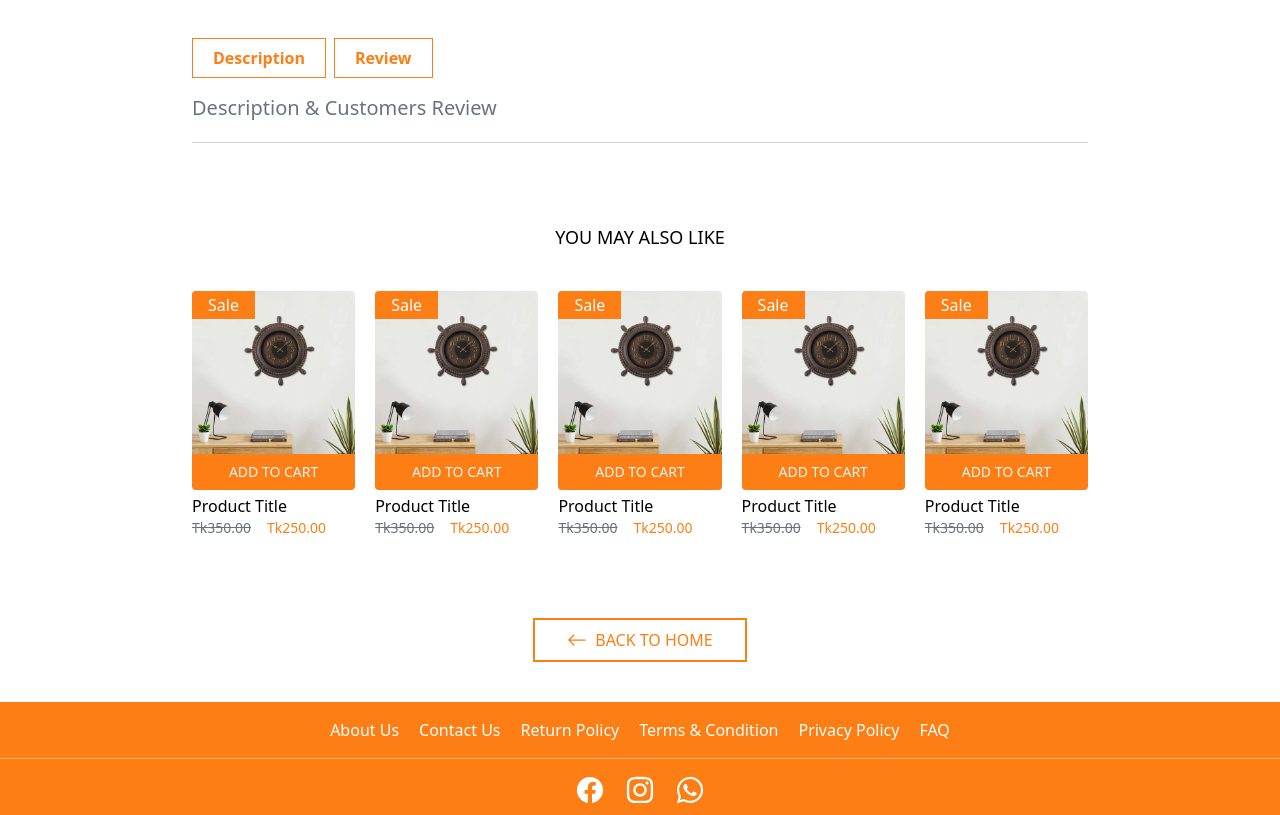
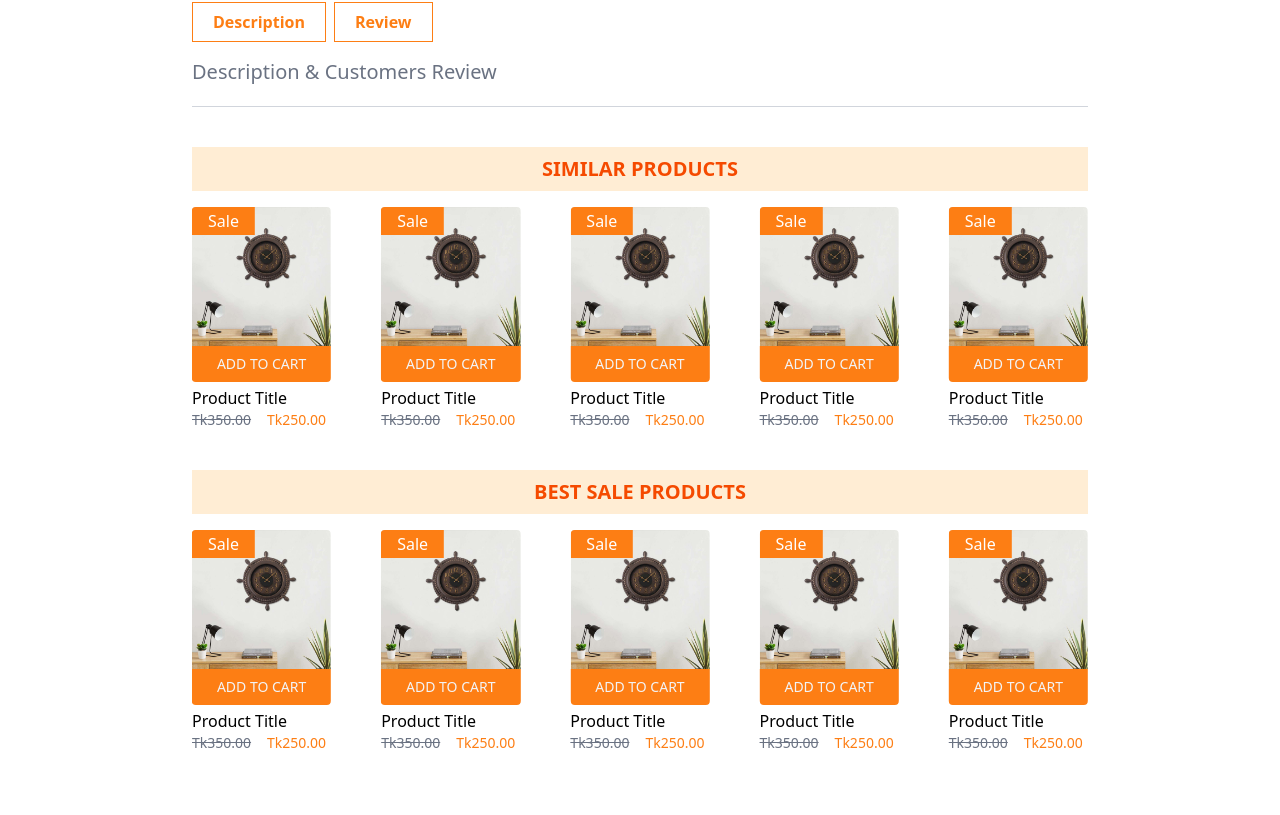
Before and after one commit to JewelHFahim/pencil-wood-bd, a React (Vite) app: page /products/1 in a window 1280 px wide. Shown: the part 1376-2191 px from the top of the page. Built offline with nearby package versions, Linux system fonts and the light colour scheme.

Commit message:
best sale and similar porduct added

```diff
--- a/src/components/products/DescriptionAndReview.tsx
+++ b/src/components/products/DescriptionAndReview.tsx
@@ -5,7 +5,7 @@ const DescriptionAndReview = () => {
   const [active, setActive] = useState("");
 
   return (
-    <div className="my-10 border-b pb-5 border-gray-300">
+    <div className="my-1 border-b pb-5 border-gray-300">
       <div className="flex items-center gap-2 w-max">
         <button
           onClick={() => setActive("description")}
--- a/src/components/products/FilterSlider.tsx
+++ b/src/components/products/FilterSlider.tsx
@@ -14,8 +14,8 @@ const FilterSlider: FC<FilterMenuProps> = ({
   isOpenFilter,
   toggleDrawerFilter,
 }) => {
-  const [isOpenType, setIsOpenType] = useState(false);
-  const [isOpenPrice, setIsOpenPrice] = useState(false);
+  const [isOpenType, setIsOpenType] = useState(true);
+  const [isOpenPrice, setIsOpenPrice] = useState(true);
 
   return (
     <div className="block md:hidden w-full ">
--- a/src/components/products/ProductSuggestion.tsx
+++ b/src/components/products/ProductSuggestion.tsx
@@ -2,7 +2,7 @@ import ProductCard from "./ProductCard"
 
 const ProductSuggestion = () => {
   return (
-    <div className="my-20">
+    <div className="my-4">
         <div className="flex justify-center">
           <h1 className="text-lg font-medium uppercase">You may also like</h1>
         </div>
--- a/src/components/products/ProductsContainer.tsx
+++ b/src/components/products/ProductsContainer.tsx
@@ -9,8 +9,8 @@ import ProductSorting from "./ProductSorting";
 import FilterSlider from "./FilterSlider";
 
 const ProductsContainer = () => {
-  const [isOpenType, setIsOpenType] = useState(false);
-  const [isOpenPrice, setIsOpenPrice] = useState(false);
+  const [isOpenType, setIsOpenType] = useState(true);
+  const [isOpenPrice, setIsOpenPrice] = useState(true);
   const [isOpenFilter, setIsOpenFilter] = useState(false);
   const isLoading = false;
 
--- /dev/null
+++ b/src/components/slider/BestSaleProducts.tsx
@@ -0,0 +1,54 @@
+import { Swiper, SwiperSlide } from "swiper/react";
+import "swiper/css";
+import "swiper/css/pagination";
+import "swiper/css/navigation";
+import { Autoplay, Pagination, Navigation } from "swiper/modules";
+import ProductCard from "../products/ProductCard";
+
+const BestSalePeroducts = () => {
+  return (
+    <div className="my-4 overflow-hidden mt-10">
+      <h1 className="text-xl font-bold mb-4 py-2 text-orange-600 uppercase text-center bg-orange-100">
+        Best Sale Products
+      </h1>
+      <Swiper
+       slidesPerView={3}
+       spaceBetween={10}
+        loop={true}
+        centeredSlides={false}
+        autoplay={{
+          delay: 2500,
+          disableOnInteraction: false,
+        }}
+        pagination={false}
+        breakpoints={{
+            640: {
+              slidesPerView: 3,
+              spaceBetween: 20,
+            },
+            768: {
+              slidesPerView: 4,
+              spaceBetween: 40,
+            },
+            1024: {
+              slidesPerView: 5,
+              spaceBetween: 50,
+            },
+          }}
+        navigation={false}
+        modules={[Autoplay, Navigation, Pagination]}
+
+
+        className=""
+      >
+        {[...Array(9)].map((_, idx) => (
+          <SwiperSlide key={idx}>
+            <ProductCard />
+          </SwiperSlide>
+        ))}
+      </Swiper>
+    </div>
+  );
+};
+
+export default BestSalePeroducts;
--- /dev/null
+++ b/src/components/slider/SimilarProducts.tsx
@@ -0,0 +1,54 @@
+import { Swiper, SwiperSlide } from "swiper/react";
+import "swiper/css";
+import "swiper/css/pagination";
+import "swiper/css/navigation";
+import { Autoplay, Pagination, Navigation } from "swiper/modules";
+import ProductCard from "../products/ProductCard";
+
+const SimilarProducts = () => {
+  return (
+    <div className="my-4 overflow-hidden mt-10">
+      <h1 className="text-xl font-bold mb-4 py-2 text-orange-600 uppercase text-center bg-orange-100">
+        Similar Products
+      </h1>
+      <Swiper
+       slidesPerView={3}
+       spaceBetween={10}
+        loop={true}
+        centeredSlides={false}
+        autoplay={{
+          delay: 3500,
+          disableOnInteraction: false,
+        }}
+        pagination={false}
+        breakpoints={{
+            640: {
+              slidesPerView: 3,
+              spaceBetween: 20,
+            },
+            768: {
+              slidesPerView: 4,
+              spaceBetween: 40,
+            },
+            1024: {
+              slidesPerView: 5,
+              spaceBetween: 50,
+            },
+          }}
+        navigation={false}
+        modules={[Autoplay, Navigation, Pagination]}
+
+
+        className=""
+      >
+        {[...Array(9)].map((_, idx) => (
+          <SwiperSlide key={idx}>
+            <ProductCard />
+          </SwiperSlide>
+        ))}
+      </Swiper>
+    </div>
+  );
+};
+
+export default SimilarProducts;
--- a/src/index.css
+++ b/src/index.css
@@ -81,3 +81,6 @@ input[type="number"] {
     translate: -50%;
   }
 }
+
+
+/* About */
--- a/src/pages/About.tsx
+++ b/src/pages/About.tsx
@@ -5,11 +5,7 @@ import { RiCustomerService2Fill } from "react-icons/ri";
 const About = () => {
   return (
     <div className="min-h-[calc(100vh-200px)] my-5">
-      <div className="h-16 bg-primary w-full flex justify-center items-center">
-        <h1 className="text-3xl text-white text-center font-medium ">About</h1>
-      </div>
-
-      <div className="w-full flex flex-col md:flex-row gap-8 md:py-10">
+      {/* <div className="w-full flex flex-col md:flex-row gap-8 md:py-10">
         <div className="md:w-[40%]">
           <h1 className="text-5xl md:text-[80px] font-semibold text-primary">
             Fire Cutter
@@ -52,6 +48,26 @@ const About = () => {
             </li>
           </ul>
         </div>
+      </div> */}
+
+      <div
+        className="w-full min-h-[calc(100vh-200px)] p-7 md:p-14 relative flex flex-col items-center justify-center gap-y-10"
+        style={{ backgroundImage: "url(/about.webp)", backgroundSize: "cover" }}
+      >
+        <h1 className=" text-3xl md:text-4xl lg:text-6xl font-bold uppercase text-white md:text-center z-50">
+          TREND AND TRADITION <br /> SEAMLESS FUSION!
+        </h1>
+
+        <p className=" md:text-xl font-medium text-white uppercase z-50 md:text-center md:leading-8">
+          Twelve Clothing seamlessly combines fashion with elegance,
+          prioritizing community engagement and exceptional customer care. Our
+          mission is to nurture a loyal customer base while upholding the
+          sophistication of a global brand. We are dedicated to quality,
+          innovation, and sustainability, harmonizing local values with
+          international ambitions to deliver an outstanding experience for all.
+        </p>
+
+        <div className="absolute top-0 left-0 w-full z-0 h-full bg-black/80"></div>
       </div>
 
       <div className="my-8 py-20 bg-gray-50 md:px-5">
--- a/src/pages/ProductDetails.tsx
+++ b/src/pages/ProductDetails.tsx
@@ -1,7 +1,6 @@
 import { IoIosArrowBack, IoIosArrowForward } from "react-icons/io";
 import BuyNow from "../utils/buttons/BuyNow";
 import SocialIcons from "../utils/SocialIcons";
-import ProductSuggestion from "../components/products/ProductSuggestion";
 import BackToHome from "../utils/buttons/BackButton";
 import { useEffect, useState } from "react";
 import ImageZoom from "../components/zoom/ImageZoom";
@@ -9,6 +8,8 @@ import { useLocation } from "react-router";
 import { HiMinus, HiPlus } from "react-icons/hi";
 import DescriptionAndReview from "../components/products/DescriptionAndReview";
 import CommonBtn from "../utils/buttons/CommonBtn";
+import SimilarProducts from '../components/slider/SimilarProducts';
+import BestSalePeroducts from "../components/slider/BestSaleProducts";
 
 const ProductDetails = () => {
   const location = useLocation();
@@ -139,7 +140,9 @@ const ProductDetails = () => {
       <DescriptionAndReview />
 
       {/* Product Suggestions */}
-      <ProductSuggestion />
+      {/* <ProductSuggestion /> */}
+      <SimilarProducts/>
+      <BestSalePeroducts/>
 
       {/* Back Home Button */}
       <BackToHome />
--- a/src/utils/buttons/BackButton.tsx
+++ b/src/utils/buttons/BackButton.tsx
@@ -3,7 +3,7 @@ import { Link } from "react-router";
 
 const BackToHome = () => {
   return (
-    <div className="flex justify-center">
+    <div className="flex justify-center mt-16">
       <Link to="/">
         <button className="border-2 border-primary hover:bg-primary px-8 py-2 text-primary hover:text-white transition-all duration-200 ease-in-out font-medium uppercase flex items-center gap-2">
           <BsArrowLeft className="text-xl" /> <span>Back To Home</span>
```
Also changed, not shown: public/about.webp (added).
